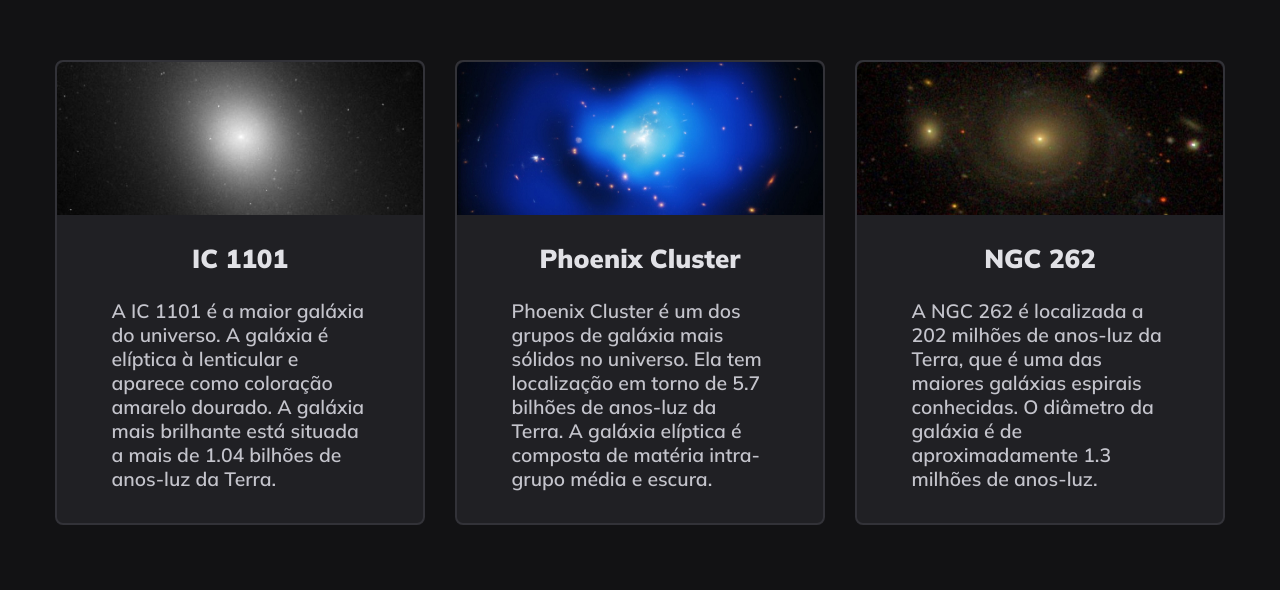
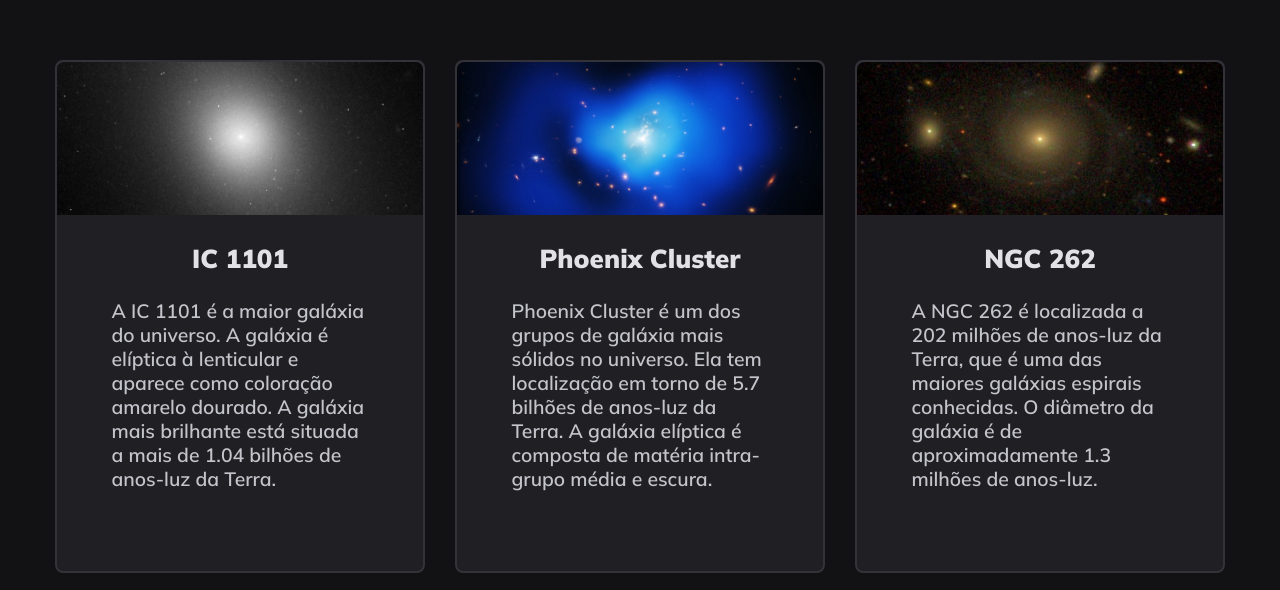
Before and after one commit to arthursnr/projeto03.2-explorer, a plain HTML site: page index.html in a window 1280 px wide. Shown: the part 190-780 px from the top of the page. Drawn offline with Linux system fonts and the light colour scheme.

Commit message:
css change

```diff
--- a/style.css
+++ b/style.css
@@ -57,7 +57,7 @@ main>.galaxy {
 
 .galaxy div {
     width: 35rem;
-    height: fit-content;
+    height: 448px;
 
     border-radius: .8rem;
     border: .2rem solid #323238;
@@ -146,7 +146,7 @@ main>.galaxy {
 
     .galaxy div {
         width: fit-content;
-        height: fit-content;
+        height: 500px;
     }
 
     .galaxy1 img {
@@ -161,6 +161,7 @@ main>.galaxy {
     .galaxy1 p {
         font-size: 1.9381rem;
 
+        height: fit-content;
         width: 31.6rem;
 
         padding: 0 1.8rem 1.8rem 1.8rem;
@@ -205,7 +206,7 @@ main>.galaxy {
 
     .galaxy div {
         width: fit-content;
-        height: fit-content;
+        height: 513px;
 
         gap: 6rem;
     }
```
